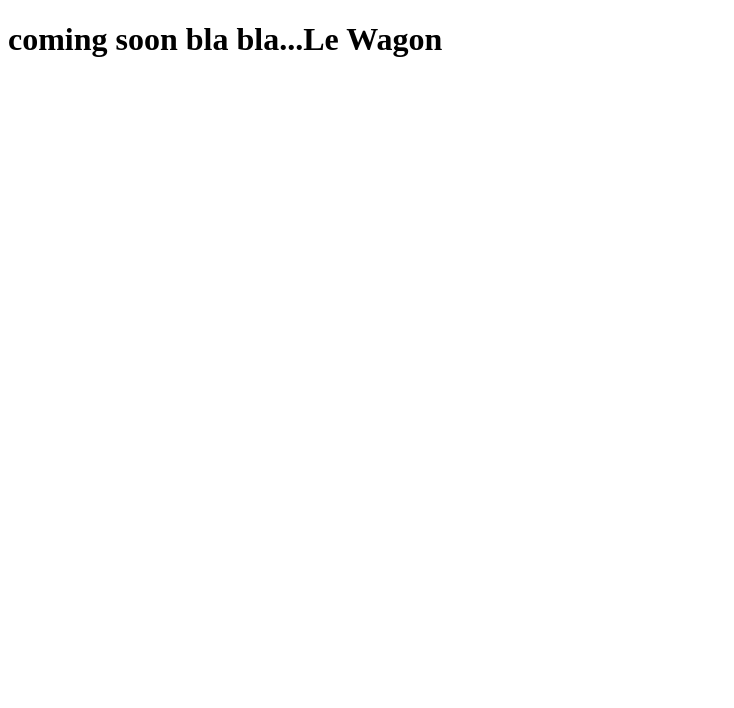
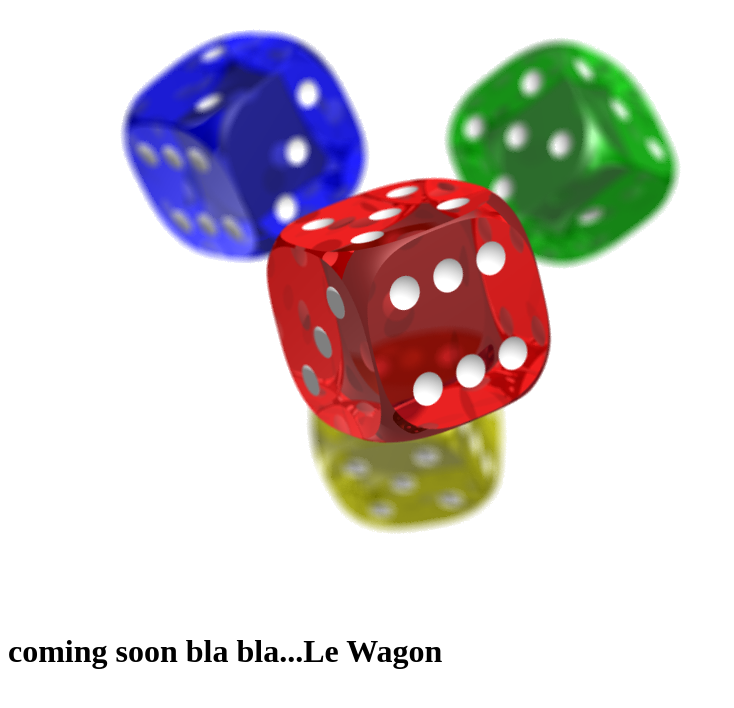
Before and after one commit to nichohelmut/git-101, a plain HTML site: page index.html in a window 1280 px wide. Shown: the whole page, without its empty margins (0-734 px from the left). Drawn offline with Linux system fonts and the light colour scheme.

Commit message:
added würfel

```diff
--- a/index.html
+++ b/index.html
@@ -4,6 +4,7 @@
 	<title></title>
 </head>
 <body>
+<img src="PNG_transparency_demonstration_1.png" alt="">
 <h1>coming soon bla bla...Le Wagon</h1>
 </body>
 </html>
```
Also changed, not shown: PNG_transparency_demonstration_1.png (added).
